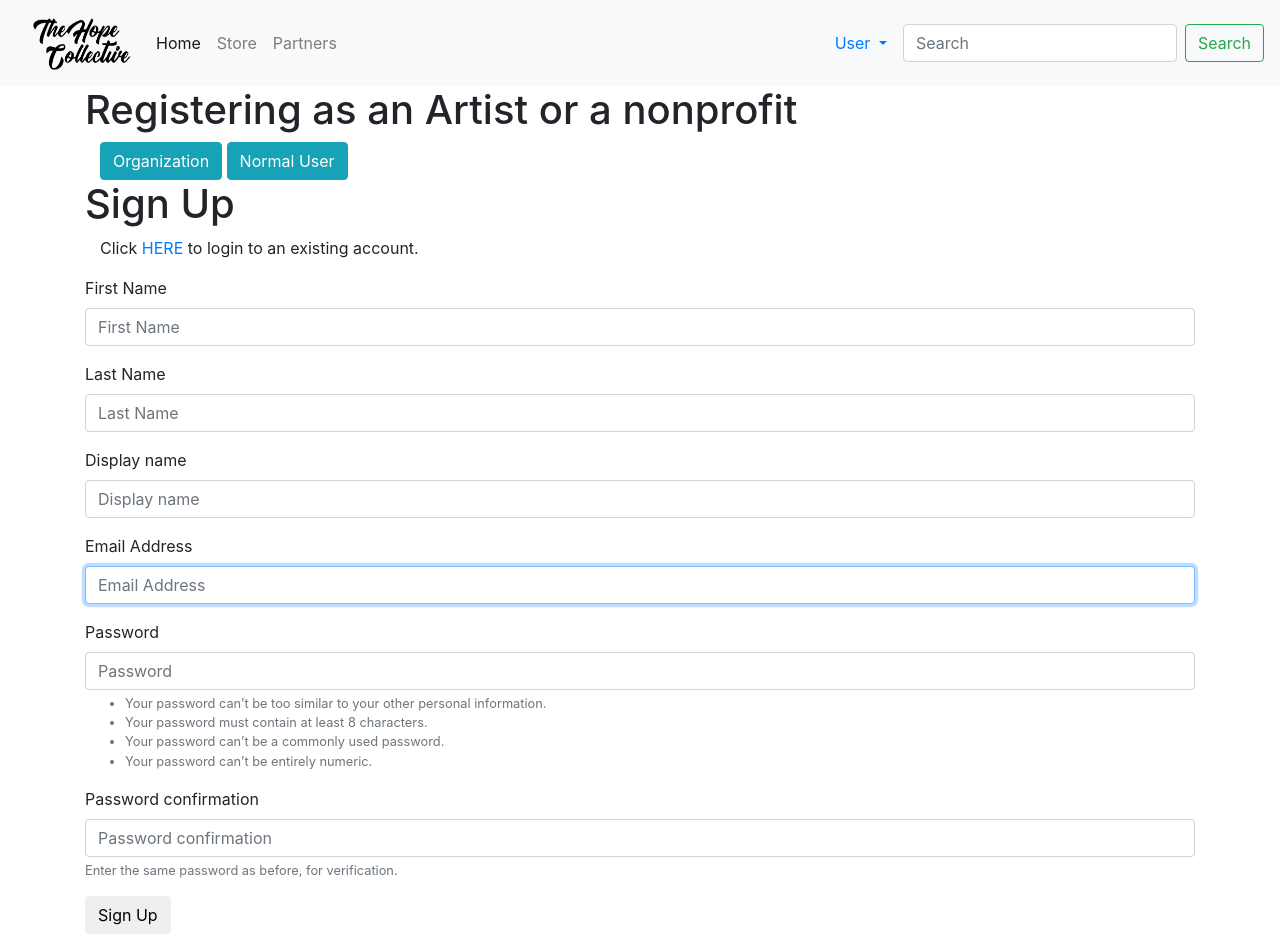
After one commit to theHopeCollective/thcWebsite, a Django app: page /accounts/signup/artist_signup/ in a window 1280 px wide. The commit adds this page. Run offline with Django 3.2, Linux system fonts and the light colour scheme; parts of the project's set-up code (start-up, migrations or seed data) failed here and were passed over; some libraries are stand-ins or nearby versions.

Commit message:
organization/artist/normal user sign up pages created

```diff
--- a/thcWebsite/accounts/forms.py
+++ b/thcWebsite/accounts/forms.py
@@ -4,16 +4,12 @@ from django.forms import ModelForm
 from django import forms
 from .models import User
 
-
-# class UserChangeForm(UserChangeForm):
-#     class Meta:
-#         model = User
-#         fields = ("username", "email", "password1", "password2")
-#
-
+#Creation Form
+#users/artist
 class UserCreateForm(UserCreationForm):
     class Meta:
-        fields = ( "first_name", "last_name", "display_name","email","password1", "password2", "is_artist", "is_nonprofit")
+        # fields = ( "first_name", "last_name", "display_name","email","password1", "password2", "is_artist", "is_nonprofit")
+        fields = ( "first_name", "last_name", "display_name","email","password1", "password2" )
 
         model = User
 
@@ -22,17 +18,40 @@ class UserCreateForm(UserCreationForm):
         self.fields['first_name'].label= 'First Name'
         self.fields['last_name'].label= 'Last Name'
         self.fields['email'].label = "Email Address"
-        self.fields['is_artist'].label= 'Are you an Artist?'
-        self.fields['is_nonprofit'].label = 'Are you representing a non-profit?'
+        # self.fields['is_artist'].label= 'Are you an Artist?'
+        # self.fields['is_nonprofit'].label= 'Are you a nonprofit?'
 
+#organization create form
+class organizationCreateForm(UserCreateForm):
+    class Meta(UserCreateForm.Meta):
+        model = User
 
+    def save(self, commit=True):
+        user = super().save(commit=False)
+        user.is_nonprofit = True
+        if commit:
+            user.save()
+        return user
 
+#artist create form
+class artistCreateForm(UserCreateForm):
+    class Meta(UserCreateForm.Meta):
+        model= User
+
+    def save(self, commit=True):
+        user = super().save(commit=False)
+        user.is_artist = True
+        if commit:
+            user.save()
+        return user
+
+#Edit Forms
+#users/artists
 class UserEditForm(UserChangeForm):
 
     class Meta:
       model = User
-      # fields = ( "first_name", "last_name", "display_name","email","password1", "password2", "is_artist", "is_nonprofit")
-      fields = ( "first_name", "last_name", "display_name","email", "is_artist", "is_nonprofit", "profile_pic")
+      fields = ( "first_name", "last_name", "display_name","email", "profile_pic")
 
     def __init__(self, *args, **kwargs):
         super().__init__(*args, **kwargs)
--- a/thcWebsite/accounts/models.py
+++ b/thcWebsite/accounts/models.py
@@ -9,23 +9,29 @@ from django.utils.translation import ugettext_lazy as _
 from .managers import UserManager
 
 class User(AbstractBaseUser, PermissionsMixin):
+    #general fields
     email = models.EmailField(_('email address'), unique=True)
     display_name = models.CharField(_('display name'), max_length=30, blank=True)
     first_name = models.CharField(_('first name'), max_length=30, blank=True)
     last_name = models.CharField(_('last name'), max_length=30, blank=True)
     date_joined = models.DateTimeField(_('date joined'), auto_now_add=True)
-    is_active = models.BooleanField(_('active'), default=True)
-    is_staff = models.BooleanField(_('active'), default=False)
+    profile_pic = models.ImageField(upload_to='profile_pics/', null=True, blank=True)
+    city = models.CharField(_('city'), max_length=30, blank=True)
+    state = models.CharField(_('state'), max_length=30, blank=True)
+    #Account Type
     is_artist = models.BooleanField(_('Are you a Wake County Based Artist?'), default=False)
     is_nonprofit = models.BooleanField(_('Are you representing a Wake County Based Nonprofit looking to benefit our community?'), default=False)
 
-    profile_pic = models.ImageField(upload_to='profile_pics/', null=True, blank=True)
+    #private admin fields
+    is_active = models.BooleanField(_('active'), default=True)
+    is_staff = models.BooleanField(_('active'), default=False)
+
 
     objects = UserManager()
 
     USERNAME_FIELD = 'email'
     EMAIL_FIELD= 'email'
-    REQUIRED_FIELDS = ['display_name', 'first_name', 'last_name']
+    REQUIRED_FIELDS = ['display_name', 'first_name', 'last_name', 'is_artist', 'is_nonprofit']
 
     class Meta:
         verbose_name = _('user')
@@ -42,3 +48,9 @@ class User(AbstractBaseUser, PermissionsMixin):
         # Sends an email to this User.
 
         send_mail(subject, message, from_email, [self.email], **kwargs)
+
+class organization(models.Model):
+        user = models.OneToOneField(User, on_delete=models.CASCADE, primary_key=True)
+
+class artist(models.Model):
+        user= models.OneToOneField(User, on_delete=models.CASCADE, primary_key=True)
--- /dev/null
+++ b/thcWebsite/accounts/templates/accounts/signup/artist_signup.html
@@ -0,0 +1,27 @@
+{% extends "base.html" %}
+{% load bootstrap3 %}
+
+{% block content %}
+<div class="container">
+
+    <h1>Registering as an Artist or a nonprofit</h1>
+    <div class="container">
+        <a href="{% url 'accounts:organization_signup'%}" class="btn btn-info" role="button">Organization</a>
+        <a href="{% url 'accounts:signup'%}" class="btn btn-info" role="button">Normal User</a>
+
+    </div>
+
+      <h1>Sign Up</h1>
+      <div class="container">
+        <p> Click <a href="{% url 'accounts:login' %}"> HERE</a> to login to an existing account. </p>
+      </div>
+
+      <form  method="POST">
+        {% csrf_token %}
+        {% bootstrap_form form %}
+        <input type="submit" class="btn btn-default" name="" value="Sign Up">
+
+      </form>
+    </div>
+
+{% endblock %}
--- a/thcWebsite/accounts/urls.py
+++ b/thcWebsite/accounts/urls.py
@@ -12,6 +12,9 @@ urlpatterns= [
     path('logout/', auth_views.LogoutView.as_view(), name= 'logout'),
 
     path('signup/', views.userCreateView.as_view(), name= 'signup'),
+    path('signup/artist_signup/', views.artistCreateView.as_view(), name='artist_signup'),
+    path('signup/organization_signup/', views.organizationCreateView.as_view(), name='organization_signup'),
+
     # path('user_profile/', views.userProfileSummary.as_view(template_name= 'accounts/user_profile.html')),
     path('<slug:pk>/', views.userDetailView.as_view(),name='user_detail'),
     path('update/<pk>/', views.userUpdateView.as_view(),name='user_update'),
--- a/thcWebsite/accounts/views.py
+++ b/thcWebsite/accounts/views.py
@@ -4,20 +4,37 @@ from django.urls import reverse_lazy
 from django.utils import timezone
 from django.views.generic import CreateView, UpdateView
 from django.views.generic.detail import DetailView
+from django.utils.decorators import method_decorator
 from django.contrib.auth.decorators import login_required
 from . import forms, models
 
-# Sign Up View
+decorators = [login_required]
+
+#Sign Up views
 class userCreateView(CreateView):
     form_class = forms.UserCreateForm
-    success_url = reverse_lazy("login")    #Succesful login reroutes to login page
-    template_name = "accounts/signup.html"
+    models.User
+    success_url = reverse_lazy("login")
+    template_name = "accounts/signup/user_signup.html"
+
+class organizationCreateView(CreateView):
+    form_class = forms.organizationCreateForm
+    models.User
+    success_url = reverse_lazy("login")
+    template_name = "accounts/signup/organization_signup.html"
+
+class artistCreateView(CreateView):
+    form_class = forms.artistCreateForm
+    models.User
+    success_url = reverse_lazy("login")
+    template_name = "accounts/signup/artist_signup.html"
 
 
-# @login_required
+#User Info page
+@method_decorator(decorators, name='dispatch')
 class userDetailView(DetailView):
     model= models.User
-    #
+
     slug_field = 'display_name'
     slug_url_kwarg = 'display_name'
 
@@ -27,42 +44,14 @@ class userDetailView(DetailView):
         context = super().get_context_data(**kwargs)
         context['now'] = timezone.now()
         return context
-    # template_name= "accounts/user_profile.html"
 
-class userCreateView(CreateView):
-    form_class = forms.UserCreateForm
-    models.User
-    success_url = reverse_lazy("login")
-    template_name = "accounts/signup.html"
-
+@method_decorator(decorators, name='dispatch')
 class userUpdateView(UpdateView):
     form_class = forms.UserEditForm
     model = models.User
 
     template_name = 'accounts/user_update.html'
 
-
     def get_success_url(self):
         pk = self.kwargs['pk']
         return reverse_lazy('accounts:user_detail', kwargs={'pk': pk })
-
-    # def get_context_data(self, **kwargs):
-    #     context = super().get_context_data(**kwargs)
-    #     context['now'] = timezone.now()
-    #     return context
-    #
-    # def get_object(self, queryset=None):
-    #     return self.request.user
-    #
-    # def get(self, request, **kwargs):
-    #     self.object = User.objects.get(username=self.request.user.username)
-    #     form_class = self.get_form_class()
-    #     form = self.get_form(form_class)
-    #     context = self.get_context_data(object=self.object, form=form)
-    #     return self.render_to_response(context)
-    #
-    # def form_valid(self, form):
-    #     self.object = form.save(commit=False)
-    #     self.object.user = self.request.user
-    #     self.object.save()
-    #     return HttpResponseRedirect(self.get_success_url())
--- a/thcWebsite/templates/base.html
+++ b/thcWebsite/templates/base.html
@@ -28,11 +28,9 @@
 
 
           <li class="nav-item">
-            <a class="nav-link disabled" href="#">Disabled</a>
+            <a class="nav-link" href="#">Partners</a>
           </li>
         </ul>
-
-
 
           <a class="nav-item nav-link dropdown-toggle" href="#" id="navbarDropdown" role="button" data-toggle="dropdown" aria-haspopup="true" aria-expanded="false">User
           </a>
--- a/thcWebsite/thcStore/models.py
+++ b/thcWebsite/thcStore/models.py
@@ -1,6 +1,7 @@
 from django.db import models
 from django.urls import reverse
 from django.utils.text import slugify
+from accounts.models import User, organization, artist
 
 class Category(models.Model):
     name = models.CharField(max_length=200,
@@ -24,11 +25,12 @@ class Product(models.Model):
     category = models.ForeignKey(Category,
                                  related_name='products',
                                  on_delete=models.CASCADE)
+    owner= models.ForeignKey(User, on_delete= models.CASCADE )
+
     name = models.CharField(max_length=200, db_index=True)
     slug = models.SlugField(max_length=200, db_index=True)
     image = models.ImageField(upload_to='products/%Y/%m/%d',
                               blank=True)
-    owner= models.CharField(max_length=200, db_index= True, default= '')
     description = models.TextField(blank=True)
     price = models.DecimalField(max_digits=10, decimal_places=2)
     available = models.BooleanField(default=True)
```
Also changed, not shown: thcWebsite/accounts/templates/accounts/organization_detail.html (added, +28 -0 lines), thcWebsite/accounts/templates/accounts/organization_update.html (added, +15 -0 lines), thcWebsite/accounts/templates/accounts/signup/organization_signup.html (renamed from thcWebsite/accounts/templates/accounts/signup.html, +7 -1 lines), thcWebsite/accounts/templates/accounts/signup/user_signup.html (added, +26 -0 lines), thcWebsite/accounts/migrations/0005_auto_20200127_1538.py (added), thcWebsite/thcStore/migrations/0003_auto_20200127_1538.py (added).
